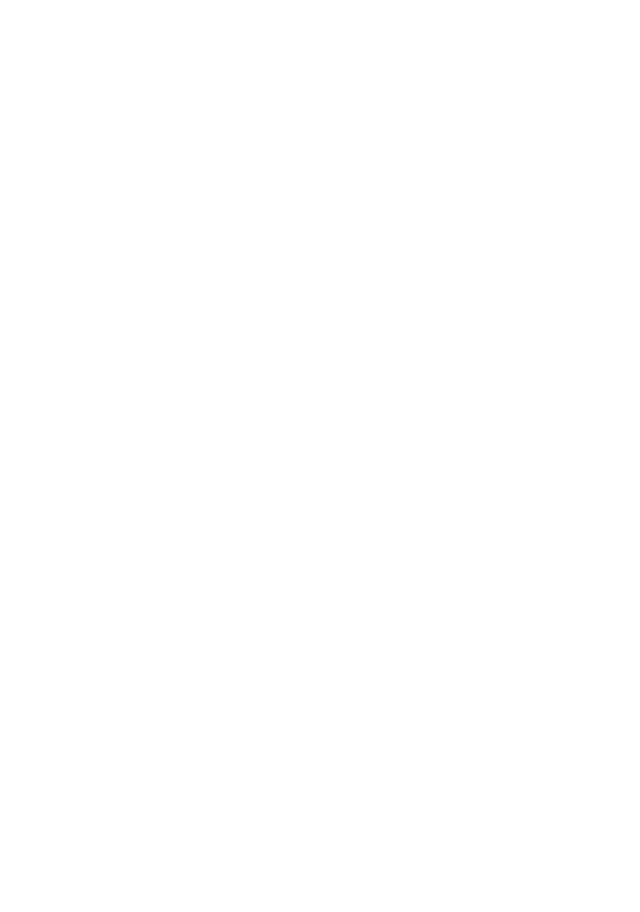
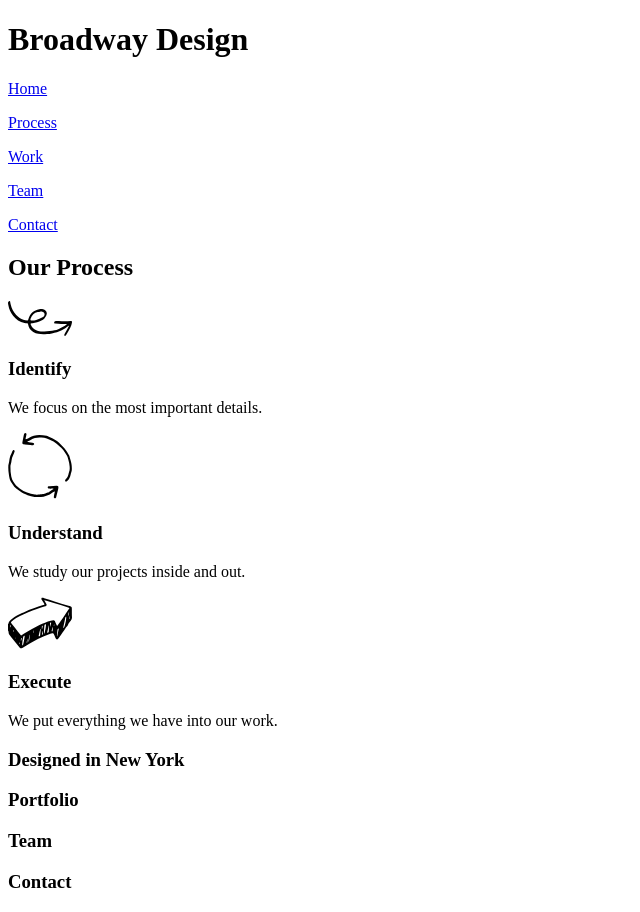
Before and after one commit to Zwartemis/broadway-design, a plain HTML site: page index.html in a window 1280 px wide. Shown: the whole page, without its empty margins (0-640 px from the left). Before the commit the page ends 800 px from the top, so only its background shows below. Drawn offline with Linux system fonts and the light colour scheme.

Commit message:
Build structure. Add image directory and images.

```diff
--- a/index.html
+++ b/index.html
@@ -1,9 +1,29 @@
 <!DOCTYPE html>
 <html>
   <head>
-    <title></title>
+    <title>Broadway Design</title>
+    <link href="./resources/css/style.css" type="text/css" rel="stylesheet">
   </head>
   <body>
-
+    <h1>Broadway Design</h1>
+    <p><a href="#">Home</a></p>
+    <p><a href="#process">Process</a></p>
+    <p><a href="#work">Work</a></p>
+    <p><a href="#team">Team</a></p>
+    <p><a href="#contact">Contact</a></p>
+    <h2 id="process">Our Process</h2>
+    <p><img src="./resources/images/identify.svg" /></p>
+    <h3>Identify</h3>
+    <p>We focus on the most important details.</p>
+    <p><img src="./resources/images/understand.svg" /></p>
+    <h3>Understand</h3>
+    <p>We study our projects inside and out.</p>
+    <p><img src="./resources/images/execute.svg" /></p>
+    <h3>Execute</h3>
+    <p>We put everything we have into our work.</p>
+    <h3>Designed in New York</h3>
+    <h3>Portfolio</h3>
+    <h3>Team</h3>
+    <h3>Contact</h3>
   </body>
 </html>
```
Also changed, not shown: resources/images/execute.svg (added), resources/images/identify.svg (added), resources/images/the-flatiron-building.png (added), resources/images/understand.svg (added).
